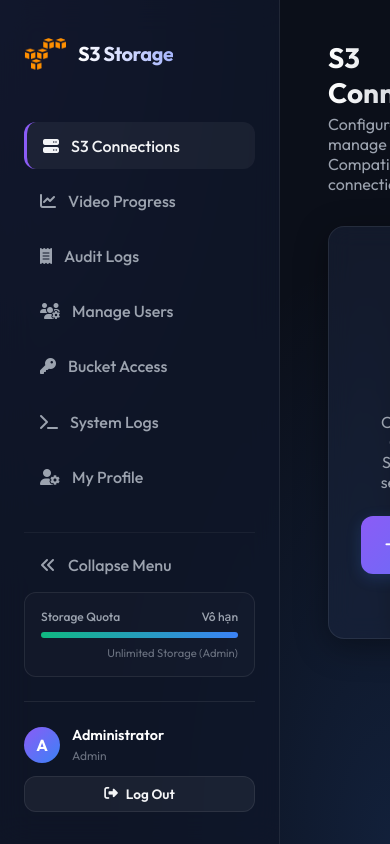
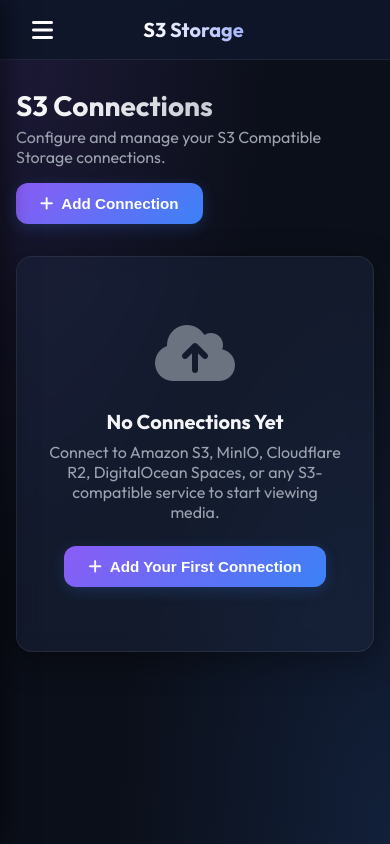
Before and after one commit to nguyenngocdantruong/S3Storage, a Flask app: page / in a window 390 px wide; the page is wider, and only the part inside the window is pictured. Run offline with Flask 3, Linux system fonts and the light colour scheme; the visitor is signed in with stand-in values (Sample User, id 1).

Commit message:
Fix responsive mobile layout, solve sidebar overlap/overflow width issues, and bump CSS/JS version for cache busting

```diff
--- a/static/css/style.css
+++ b/static/css/style.css
@@ -119,7 +119,7 @@ body {
 /* Main Content Area */
 .main-wrapper {
     margin-left: 280px;
-    width: calc(100% - 280px);
+    min-width: 0;
     padding: 2.5rem 3rem;
     min-height: 100vh;
     transition: var(--transition-smooth);
@@ -172,7 +172,6 @@ body {
 
 .main-wrapper.expanded-content {
     margin-left: 80px;
-    width: calc(100% - 80px);
 }
 
 
@@ -865,3 +864,73 @@ input[type=number] {
 .share-done-btn:hover {
     background: #2563eb;
 }
+
+/* Media query for mobile/tablet responsive layout (max-width: 1024px) */
+@media (max-width: 1024px) {
+    body {
+        flex-direction: column;
+    }
+
+    .sidebar {
+        transform: translateX(-100%);
+        width: 280px !important;
+        transition: transform 0.3s ease, width 0.3s ease;
+        box-shadow: 5px 0 25px rgba(0,0,0,0.5);
+    }
+
+    .sidebar.mobile-open {
+        transform: translateX(0);
+    }
+
+    .sidebar.mobile-open .logo-text,
+    .sidebar.mobile-open .nav-item span,
+    .sidebar.mobile-open .quota-meter-container,
+    .sidebar.mobile-open .user-profile-container {
+        display: block !important;
+        opacity: 1 !important;
+        visibility: visible !important;
+    }
+
+    .main-wrapper {
+        margin-left: 0 !important;
+        width: 100% !important;
+        padding: 5.5rem 1rem 2rem 1rem !important; /* Top padding to accommodate fixed mobile header */
+    }
+
+    .mobile-header {
+        display: flex !important;
+        align-items: center;
+        justify-content: space-between;
+        background: rgba(15, 23, 42, 0.95);
+        backdrop-filter: blur(12px);
+        -webkit-backdrop-filter: blur(12px);
+        border-bottom: 1px solid var(--glass-border);
+        padding: 0.75rem 1.5rem;
+        position: fixed;
+        top: 0;
+        left: 0;
+        width: 100%;
+        height: 60px;
+        z-index: 99;
+    }
+
+    #mobileSidebarOverlay.active {
+        display: block !important;
+    }
+
+    #sidebarToggleBtn {
+        display: none !important;
+    }
+
+    /* Stack grid cols on mobile */
+    .grid-cols-3 {
+        grid-template-columns: 1fr;
+    }
+
+    /* Layout title page actions for mobile */
+    .header-actions {
+        flex-direction: column;
+        align-items: flex-start;
+        gap: 1rem;
+    }
+}
--- a/templates/base.html
+++ b/templates/base.html
@@ -13,7 +13,7 @@
     <!-- Font Awesome for premium icons -->
     <link rel="stylesheet" href="https://cdnjs.cloudflare.com/ajax/libs/font-awesome/6.4.0/css/all.min.css">
     <!-- Custom Style -->
-    <link rel="stylesheet" href="{{ url_for('static', filename='css/style.css') }}">
+    <link rel="stylesheet" href="{{ url_for('static', filename='css/style.css') }}?v=1.2.0">
     {% block extra_head %}{% endblock %}
 </head>
 <body>
@@ -38,6 +38,18 @@
             {% endif %}
         {% endwith %}
     </div>
+
+    <!-- Mobile Header -->
+    <div class="mobile-header" style="display: none;">
+        <button id="mobileMenuBtn" style="background: none; border: none; color: white; font-size: 1.5rem; cursor: pointer; padding: 0.5rem; display: flex; align-items: center; justify-content: center;">
+            <i class="fa-solid fa-bars"></i>
+        </button>
+        <span style="font-weight: 700; font-size: 1.25rem; background: linear-gradient(to right, #ffffff, #a5b4fc); -webkit-background-clip: text; -webkit-text-fill-color: transparent;">S3 Storage</span>
+        <div style="width: 40px;"></div>
+    </div>
+
+    <!-- Mobile Sidebar Overlay -->
+    <div id="mobileSidebarOverlay" style="display: none; position: fixed; inset: 0; background: rgba(0,0,0,0.5); z-index: 98; backdrop-filter: blur(4px);"></div>
 
     <!-- Sidebar -->
     <aside class="sidebar" id="mainSidebar">
@@ -197,11 +209,31 @@
                 }
             });
         }
+
+        // Mobile sidebar drawer logic
+        const mobileMenuBtn = document.getElementById('mobileMenuBtn');
+        const mobileSidebarOverlay = document.getElementById('mobileSidebarOverlay');
+
+        if (mobileMenuBtn) {
+            mobileMenuBtn.addEventListener('click', () => {
+                sidebar.classList.toggle('mobile-open');
+                if (mobileSidebarOverlay) {
+                    mobileSidebarOverlay.classList.toggle('active');
+                }
+            });
+        }
+
+        if (mobileSidebarOverlay) {
+            mobileSidebarOverlay.addEventListener('click', () => {
+                sidebar.classList.remove('mobile-open');
+                mobileSidebarOverlay.classList.remove('active');
+            });
+        }
     });
     </script>
 
     <!-- Core Scripts -->
-    <script src="{{ url_for('static', filename='js/main.js') }}"></script>
+    <script src="{{ url_for('static', filename='js/main.js') }}?v=1.2.0"></script>
     {% block extra_scripts %}{% endblock %}
 </body>
 </html>
```
